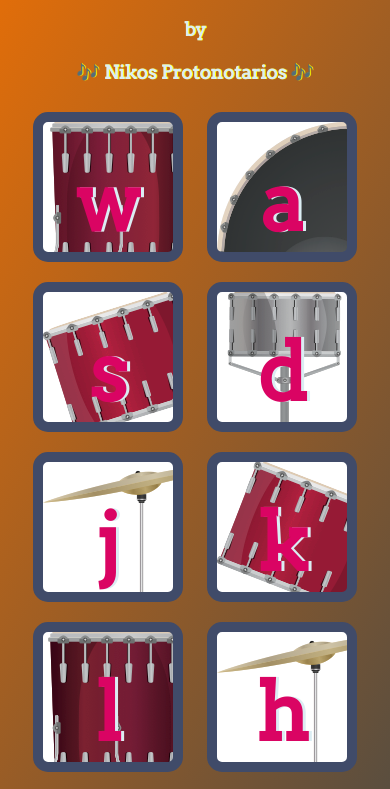
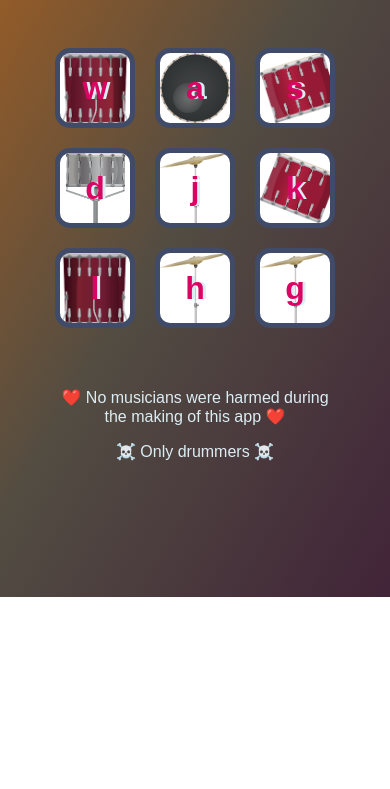
Before and after one commit to NikosProtonotarios/Drum-Kit, a plain HTML site: page index.html in a window 390 px wide. Shown: the part 267-1056 px from the top of the page. After the commit the page ends 864 px from the top, so only its background shows below. Drawn offline with Linux system fonts and the light colour scheme.

Commit message:
Add responsiveness

```diff
--- a/index.html
+++ b/index.html
@@ -3,6 +3,7 @@
 
 <head>
   <meta charset="utf-8">
+  <meta name="viewport" content="width=device-width, initial-scale=1.0">
   <title>Drum Kit</title>
   <link rel="stylesheet" href="styles.css">
   <link href="https://fonts.googleapis.com/css?family=Arvo" rel="stylesheet">
--- a/styles.css
+++ b/styles.css
@@ -3,30 +3,56 @@ body {
   background: linear-gradient(300deg, #32012F, #524C42, #F97300);
   background-size: 180% 180%;
   animation: gradient-animation 38s ease infinite;
+  margin: 0;
+  font-family: "Arvo", sans-serif;
+  min-height: 100vh;
 }
 
 h1 {
-  font-size: 5rem;
+  font-size: 3rem;
   color: #DBEDF3;
-  font-family: "Arvo", cursive;
   text-shadow: 3px 0 yellow;
-
+  margin: 20px 0;
 }
 
 h3 {
-  font-family: "Arvo", cursive;
   color: #DBEDF3;
   text-shadow: 1px 0 yellow;
 }
 
 .box {
-  margin-bottom: -20px;
-  margin-top: -20px;
+  margin: 50px;
 }
 
 footer {
   color: #DBEDF3;
   font-family: sans-serif;
+  margin: 50px;
+}
+
+.set {
+  display: flex;
+  flex-wrap: wrap;
+  justify-content: center;
+  margin: 20px auto;
+}
+
+.drum {
+  outline: none;
+  border: 5px solid #404B69;
+  font-size: 2rem;
+  line-height: 2;
+  font-weight: 900;
+  color: #DA0463;
+  text-shadow: 3px 0 #DBEDF3;
+  border-radius: 15px;
+  display: inline-block;
+  width: 80px;
+  height: 80px;
+  text-align: center;
+  margin: 10px;
+  background-color: white;
+  background-size: cover;
 }
 
 .w {
@@ -35,32 +61,26 @@ footer {
 
 .a {
   background-image: url('images/kick.png');
-
 }
 
 .s {
   background-image: url('images/tom2.png');
-
 }
 
 .d {
   background-image: url('images/snare.png');
-
 }
 
 .j {
   background-image: url('images/crash.png');
-
 }
 
 .k {
   background-image: url('images/tom1.png');
-
 }
 
 .l {
   background-image: url('images/tom4.png');
-
 }
 
 .h {
@@ -71,38 +91,31 @@ footer {
   background-image: url('images/crash.png');
 }
 
-.set {
-  margin: 10% auto;
-}
-
-.game-over {
-  background-color: red;
-  opacity: 0.8;
-}
-
 .pressed {
   box-shadow: 0 3px 4px 0 #DBEDF3;
   opacity: 0.5;
 }
 
-.red {
-  color: red;
+@media (min-width: 600px) {
+  h1 {
+    font-size: 5rem;
+  }
+
+  .drum {
+    font-size: 3rem;
+    width: 100px;
+    height: 100px;
+  }
 }
 
-.drum {
-  outline: none;
-  border: 10px solid #404B69;
-  font-size: 5rem;
-  font-family: 'Arvo', cursive;
-  line-height: 2;
-  font-weight: 900;
-  color: #DA0463;
-  text-shadow: 3px 0 #DBEDF3;
-  border-radius: 15px;
-  display: inline-block;
-  width: 150px;
-  height: 150px;
-  text-align: center;
-  margin: 10px;
-  background-color: white;
+@keyframes gradient-animation {
+  0% {
+    background-position: 0% 50%;
+  }
+  50% {
+    background-position: 100% 50%;
+  }
+  100% {
+    background-position: 0% 50%;
+  }
 }
```
